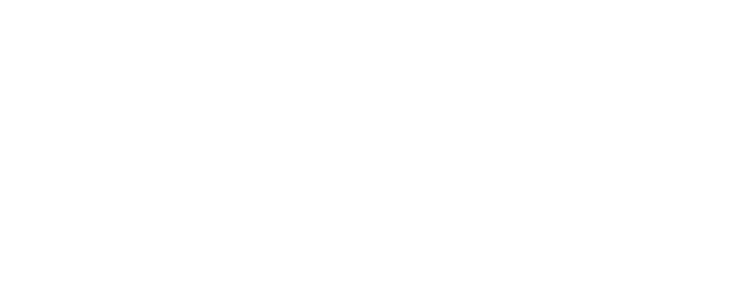
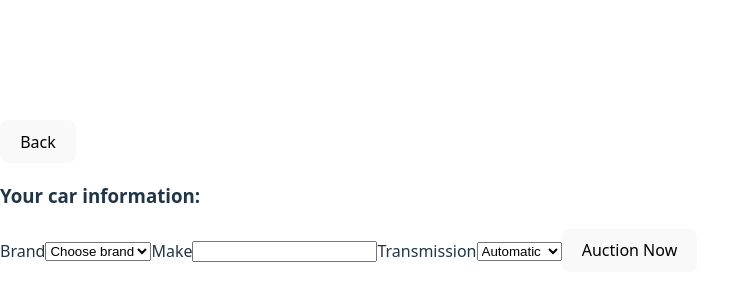
Before and after one commit to CYogiswara/tes-fullstack, a React (Vite) app in the folder tes-fullstack/frontend/vite-react-fullstack/: page /create in a window 1280 px wide. Before the commit this address had no page. Shown: the part 204-504 px from the top of the page, without its empty margins (0-740 px from the left). Built offline with nearby package versions, Linux system fonts and the light colour scheme.

Commit message:
added page for selling car and navbar components
Added frontend for selling car and navbar component.

```diff
--- a/tes-fullstack/frontend/vite-react-fullstack/src/appRoute.jsx
+++ b/tes-fullstack/frontend/vite-react-fullstack/src/appRoute.jsx
@@ -1,6 +1,7 @@
 import {BrowserRouter as Router, Routes, Route} from "react-router-dom"
 import HomePage from './pages/homePage.jsx'
 import LoginPage from './pages/loginPage.jsx'
+import CreatePage from "./pages/createPage.jsx"
 
 function AppRoute(){
     return(
@@ -8,6 +9,7 @@
             <Routes>
                 <Route path="/" element={<HomePage/>}></Route>
                 <Route path="/login" element={<LoginPage/>}></Route>
+                <Route path="/create" element={<CreatePage/>}></Route>
             </Routes>
         </Router>
     )
--- /dev/null
+++ b/tes-fullstack/frontend/vite-react-fullstack/src/components/navbar.jsx
@@ -0,0 +1,49 @@
+import React from "react";
+import { Link, useNavigate } from "react-router-dom";
+
+
+
+function Navbar({user, setUser}){
+
+    const navigate = useNavigate()
+
+    function handleLogout(){
+    localStorage.removeItem("user")
+    setUser(null)
+    navigate("/login")
+  }
+
+    return(
+        <>
+        <nav
+      style={{
+        display: "flex",
+        justifyContent: "space-between",
+        alignItems: "center",
+        padding: "10px 20px",
+        backgroundColor: "#000000ff",
+      }}
+    >
+      <h2>Car Auction</h2>
+
+      <div style={{ display: "flex", gap: "10px" }}>
+        {!user ? (
+          <Link to="/login">
+            <button>Login</button>
+          </Link>
+        ) : (
+          <>
+            <Link to="/create">
+              <button>Sell a car</button>
+            </Link>
+            <button onClick={handleLogout}>Logout</button>
+            <span>Hi, {user.username}</span>
+          </>
+        )}
+      </div>
+    </nav>
+        </>
+    )
+}
+
+export default Navbar
--- /dev/null
+++ b/tes-fullstack/frontend/vite-react-fullstack/src/pages/createPage.jsx
@@ -0,0 +1,54 @@
+import React, { useState } from "react";
+import carData from "../resource/carBrands.json"
+import { Navigate, useNavigate } from "react-router-dom";
+import { Link } from "react-router-dom";
+import Navbar from "../components/navbar";
+
+function CreatePage(){
+    const navigate = useNavigate()
+    const [selectedBrands, setSelectedBrands] = useState("")
+    const [selectedModel, setSelectedModel] = useState("")
+    const [selectedTransmission, setSelectedTransmission] = useState("")
+
+    const handleCreate = (e) => {
+        e.preventDefault()
+
+    }
+
+    return(
+        <>
+        <Link to="/">
+            <button>Back</button>
+        </Link>
+            <div>
+                <h3>Your car information:</h3>
+                <form onSubmit={(e) => handleCreate(e)}>
+                    <label>Brand</label>
+                    <select value={selectedBrands} onChange={(e) => setSelectedBrands(e.target.value)}>
+                        <option value="">Choose brand</option>
+                        {carData.brands.map((brand, index) => {
+                            return(
+                            <option value={brand} key={index}>
+                                {brand}
+                            </option>
+                            )
+                        })}
+                    </select>
+
+                    <label>Make</label>
+                    <input type="text" value={selectedModel} onChange={(e) => setSelectedModel(e.target.value)}></input>
+
+                    <label>Transmission</label>
+                    <select value={selectedTransmission} onChange={(e) => setSelectedTransmission(e.target.value)}>
+                        <option value="Automatic">Automatic</option>
+                        <option value="Manual">Manual</option>
+                        <option value="Sequential">Sequential</option>
+                    </select>
+                    <button type="submit">Auction Now</button>
+                </form>
+            </div>
+        </>
+    )
+}
+
+export default CreatePage
--- a/tes-fullstack/frontend/vite-react-fullstack/src/pages/homePage.jsx
+++ b/tes-fullstack/frontend/vite-react-fullstack/src/pages/homePage.jsx
@@ -1,5 +1,6 @@
 import { useEffect, useState } from "react";
 import { Link , useNavigate} from "react-router-dom";
+import Navbar from "../components/navbar";
 
 function HomePage() {
   const [auctions, setAuctions] = useState([]);
@@ -21,28 +22,12 @@
       }
   }, [])
 
-  function handleLogout(){
-    localStorage.removeItem("user")
-    setUser(null)
-    navigate("/login")
-  }
 
   return (
     <>
-    {!user ? (<Link to="/login">
-      <button>Login</button>
-      </Link>) :
-      (
-        <>
-        <button onClick={handleLogout}>Logout</button>
-        <h1>Halo, {user.username}</h1>
-        </>
-      )}
+    <Navbar user={user} setUser={setUser}></Navbar>
     <div style={{ padding: "20px" }}>
       <h1>Mobil yang bisa kamu lelang:</h1>
-
-
-
       <table border="1" cellPadding="8" style={{ marginTop: "20px" }}>
         <thead>
           <tr>
@@ -63,6 +48,7 @@
           ))}
         </tbody>
       </table>
+
     </div>
     </>
   );
--- /dev/null
+++ b/tes-fullstack/frontend/vite-react-fullstack/src/resource/carBrands.json
@@ -0,0 +1,17 @@
+{
+  "brands": [
+    "Toyota",
+    "Honda",
+    "Mitsubishi",
+    "Suzuki",
+    "Daihatsu",
+    "Nissan",
+    "Hyundai",
+    "Kia",
+    "Mazda",
+    "BMW",
+    "Mercedes",
+    "Audi",
+    "Porsche"
+  ]
+}
```
